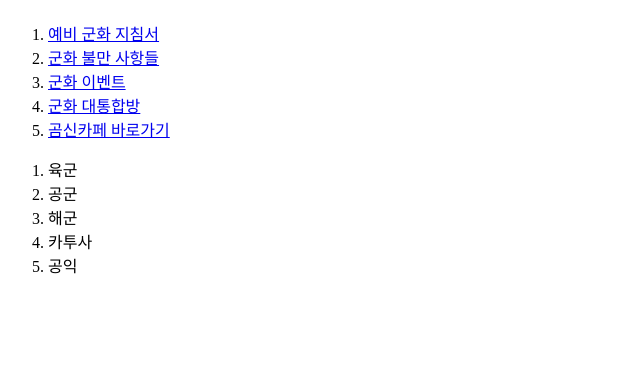
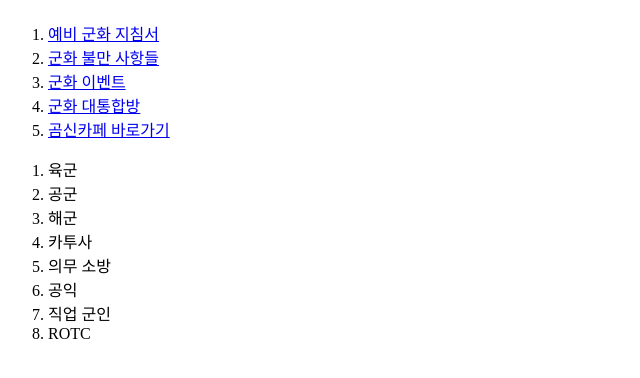
Before and after one commit to myway00/firstHTML, a plain HTML site: page 4.html in a window 1280 px wide. Shown: the part 68-446 px from the top of the page, without its empty margins (0-640 px from the left). Drawn offline with Linux system fonts and the light colour scheme.

Commit message:
Add files via upload

```diff
--- a/4.html
+++ b/4.html
@@ -5,7 +5,7 @@
 <meta charset='utf-8'>
 </head>
 <body>
-<h1><a href = 'index.html'>군화 카페</a></h1>
+<h1><a href = 'myfirst.html'>군화 카페</a></h1>
 <ol>
 <li><a href='1.html'>예비 군화 지침서</a></li>
 <li><a href='2.html'>군화 불만 사항들</a></li>
@@ -24,7 +24,23 @@
     <li>공군</li>
     <li>해군</li>
     <li>카투사</li>
+    <li>의무 소방</li>
     <li>공익</li>
+    <li>직업 군인</li>
+    <li>ROTC</li>
 </ol>
+<!--Start of Tawk.to Script-->
+<script type="text/javascript">
+    var Tawk_API=Tawk_API||{}, Tawk_LoadStart=new Date();
+    (function(){
+    var s1=document.createElement("script"),s0=document.getElementsByTagName("script")[0];
+    s1.async=true;
+    s1.src='https://embed.tawk.to/5fea8e29df060f156a91643d/1eqm3ml6i';
+    s1.charset='UTF-8';
+    s1.setAttribute('crossorigin','*');
+    s0.parentNode.insertBefore(s1,s0);
+    })();
+    </script>
+    <!--End of Tawk.to Script-->
 </body>
 </html>
```
Also changed, not shown: 1.html (+14 -1 lines), 2.html (+14 -1 lines), 3.html (+15 -2 lines), myfirst.html (+1 -0 lines).
